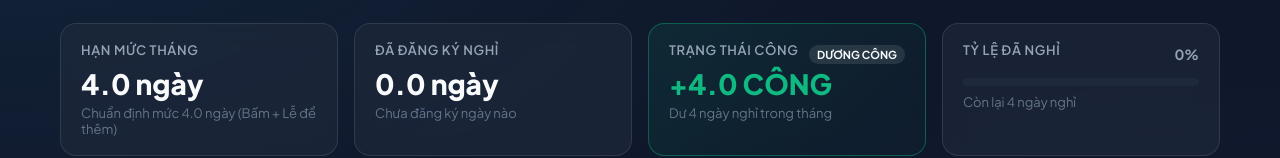
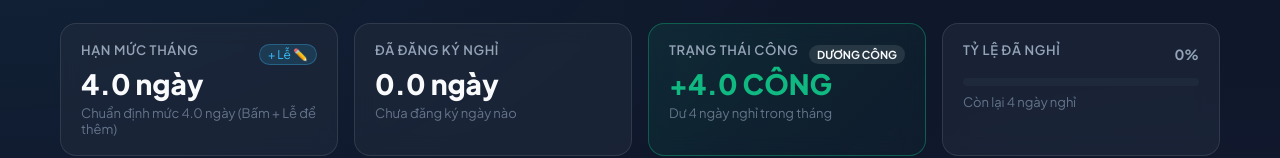
Before and after one commit to taidt1404/ChamCong, a React (Vite) app: page / in a window 1280 px wide. Shown: the part 186-344 px from the top of the page. Built offline with nearby package versions, Linux system fonts and the light colour scheme.

Commit message:
feat: complete monthly holiday quota configuration feature

```diff
--- a/src/App.jsx
+++ b/src/App.jsx
@@ -6,6 +6,7 @@ import CalendarGrid from './components/CalendarGrid';
 import LeaveModal from './components/LeaveModal';
 import LeaveListTable from './components/LeaveListTable';
 import BackupModal from './components/BackupModal';
+import HolidayModal from './components/HolidayModal';
 import { useLeaves } from './hooks/useLeaves';
 import { calculateMonthlyBalance } from './utils/calendarUtils';
 import { downloadCSV } from './utils/exportUtils';
@@ -22,6 +23,8 @@ export default function App() {
     updateLeave,
     deleteLeave,
     saveMultipleLeaves,
+    getMonthHolidayBonus,
+    setMonthHolidayBonus,
     importLeaves,
     clearAllLeaves
   } = useLeaves();
@@ -31,6 +34,7 @@ export default function App() {
   const [editingLeave, setEditingLeave] = useState(null);
   const [isModalOpen, setIsModalOpen] = useState(false);
   const [isBackupOpen, setIsBackupOpen] = useState(false);
+  const [isHolidayModalOpen, setIsHolidayModalOpen] = useState(false);
 
   // Multi-select states
   const [isMultiSelectMode, setIsMultiSelectMode] = useState(false);
@@ -132,7 +136,13 @@ export default function App() {
     downloadCSV(leaves, currentYear, currentMonth);
   };
 
-  const balanceData = calculateMonthlyBalance(leaves, currentYear, currentMonth);
+  const currentHolidayBonus = getMonthHolidayBonus(currentYear, currentMonth);
+  const balanceData = calculateMonthlyBalance(
+    leaves,
+    currentYear,
+    currentMonth,
+    currentHolidayBonus
+  );
 
   return (
     <div className="app-container">
@@ -149,7 +159,10 @@ export default function App() {
         onToday={handleToday}
       />
 
-      <StatsOverview balanceData={balanceData} />
+      <StatsOverview
+        balanceData={balanceData}
+        onEditHolidayQuota={() => setIsHolidayModalOpen(true)}
+      />
 
       {/* Multi-select Controls & Action Bar */}
       <div className="calendar-toolbar">
@@ -226,6 +239,18 @@ export default function App() {
         onRemoveDate={handleRemoveDateChip}
       />
 
+      <HolidayModal
+        isOpen={isHolidayModalOpen}
+        year={currentYear}
+        month={currentMonth}
+        currentBonus={currentHolidayBonus}
+        onClose={() => setIsHolidayModalOpen(false)}
+        onSave={bonusDays => {
+          setMonthHolidayBonus(currentYear, currentMonth, bonusDays);
+          setIsHolidayModalOpen(false);
+        }}
+      />
+
       <BackupModal
         isOpen={isBackupOpen}
         leaves={leaves}
```
Also changed, not shown: 2 other files (tests, documents, lock files or other folders).
